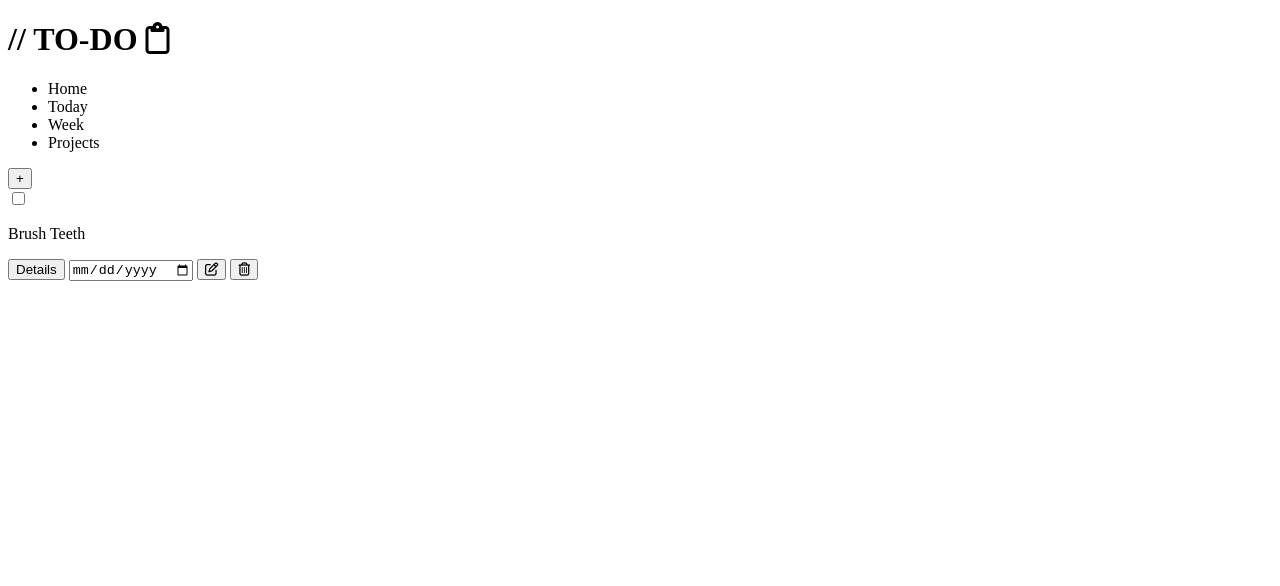
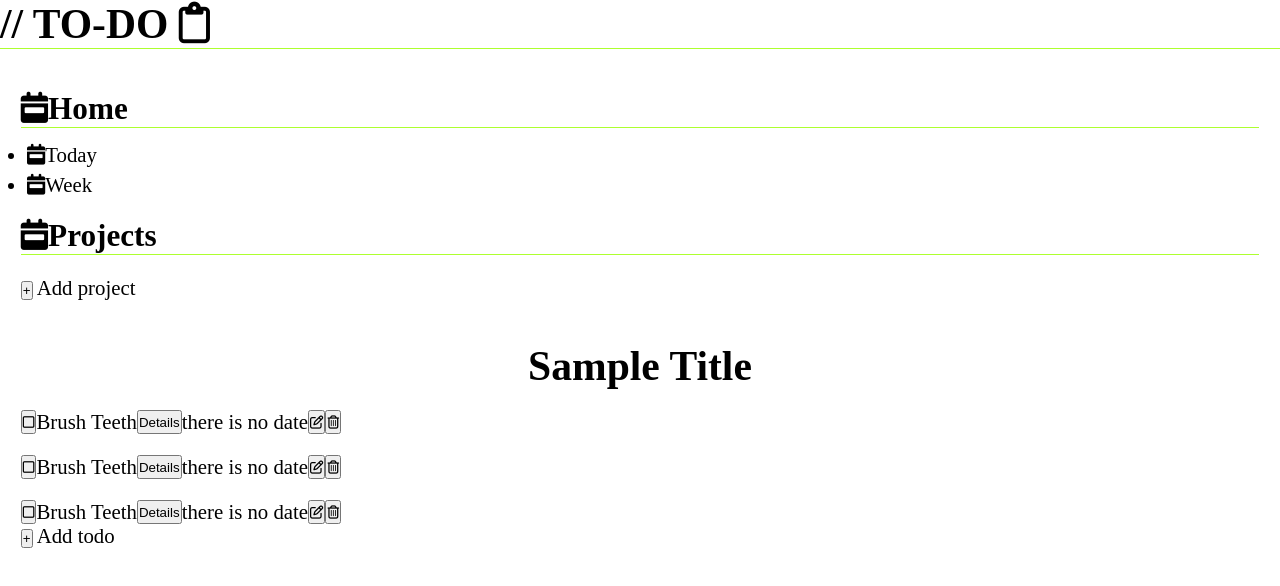
Before and after one commit to jaqubowsky/todo-list, a website built with webpack: page src/template.html in a window 1280 px wide. Built offline with nearby package versions, Linux system fonts and the light colour scheme.

Commit message:
Sample template and styling

```diff
--- a/src/style.css
+++ b/src/style.css
@@ -0,0 +1,71 @@
+*,
+*::after,
+*::before {
+  margin: 0;
+  padding: 0;
+  box-sizing: border-box;
+}
+
+body {
+  text-align: left;
+}
+
+/* MAIN LAYOUT */
+
+.container {
+  font-size: 1.3rem;
+}
+
+.title {
+  border-bottom: 1px solid greenyellow;
+}
+
+/* HEADER */
+
+.header {
+}
+
+/* MAIN */
+
+.main {
+  display: grid;
+  grid-template: auto auto / 1fr;
+}
+
+.main-left,
+.main-right {
+  padding: 1em;
+}
+
+/* NAV BAR */
+
+.projects-title,
+.home-title,
+.project-title {
+  margin-bottom: 0.5em;
+}
+
+.home-section,
+.projects-section {
+  margin: 1em 0;
+}
+
+.tab {
+  margin: 0.3em;
+}
+
+/* TODO ITEMS */
+
+.project-title {
+  text-align: center;
+}
+
+.todo-container {
+  display: grid;
+  grid-template-rows: (auto-fill, minmax(400px, 1fr));
+  gap: 1em;
+}
+
+.todo-item {
+  display: flex;
+}
--- a/src/template.html
+++ b/src/template.html
@@ -8,35 +8,80 @@
       src="https://kit.fontawesome.com/2caf16760b.js"
       crossorigin="anonymous"
     ></script>
+    <link rel="stylesheet" href="style.css" />
     <title>ToDo</title>
   </head>
   <body>
     <div class="container">
       <div class="wrapper">
         <div class="header">
-          <h1 class="header-title">
+          <h1 class="header-title title">
             // TO-DO <i class="fa-regular fa-clipboard"></i>
           </h1>
         </div>
         <div class="main">
           <div class="main-left">
             <nav class="side-bar">
-              <ul class="nav-bar">
-                <li class="home-tab">Home</li>
-                <li class="home-tab">Today</li>
-                <li class="home-tab">Week</li>
-                <li class="home-tab">Projects</li>
-              </ul>
+              <div class="home-section">
+                <h1 class="home-title title">
+                  <i class="fa-sharp fa-solid fa-calendar-week"></i>Home
+                </h1>
+                <ul class="nav-bar">
+                  <li class="today-tab tab">
+                    <i class="fa-sharp fa-solid fa-calendar-week"></i>Today
+                  </li>
+                  <li class="week-tab tab">
+                    <i class="fa-sharp fa-solid fa-calendar-week"></i>Week
+                  </li>
+                </ul>
+              </div>
+              <div class="projects-section">
+                <h1 class="projects-title title">
+                  <i class="fa-sharp fa-solid fa-calendar-week"></i>Projects
+                </h1>
+              </div>
             </nav>
             <button class="btn add-btn">+</button>
+            <span class="add-btn-text">Add project</span>
           </div>
           <div class="main-right">
+            <h1 class="project-title">Sample Title</h1>
             <div class="todo-container">
               <div class="todo-item high">
-                <input type="checkbox" class="todo-checkbox" />
+                <button class="btn checkbox-btn">
+                  <i class="fa-regular fa-square"></i>
+                </button>
                 <p class="todo-name">Brush Teeth</p>
                 <button class="btn btn-details">Details</button>
-                <input type="date" class="todo-date" />
+                <p class="todo-date">there is no date</p>
+                <button class="btn edit-btn">
+                  <i class="fa-regular fa-pen-to-square"></i>
+                </button>
+                <button class="btn delete-btn">
+                  <i class="fa-regular fa-trash-can"></i>
+                </button>
+              </div>
+              <div class="todo-item high">
+                <button class="btn checkbox-btn">
+                  <i class="fa-regular fa-square"></i>
+                </button>
+                <p class="todo-name">Brush Teeth</p>
+                <button class="btn btn-details">Details</button>
+                <p class="todo-date">there is no date</p>
+                <button class="btn edit-btn">
+                  <i class="fa-regular fa-pen-to-square"></i>
+                </button>
+                <button class="btn delete-btn">
+                  <i class="fa-regular fa-trash-can"></i>
+                </button>
+              </div>
+              <div class="todo-item high">
+                <button class="btn checkbox-btn">
+                  <i class="fa-regular fa-square"></i>
+                </button>
+                <p class="todo-name">Brush Teeth</p>
+                <button class="btn btn-details">Details</button>
+                <p class="todo-date">there is no date</p>
                 <button class="btn edit-btn">
                   <i class="fa-regular fa-pen-to-square"></i>
                 </button>
@@ -45,6 +90,8 @@
                 </button>
               </div>
             </div>
+            <button class="btn add-btn">+</button>
+            <span class="add-btn-text">Add todo</span>
           </div>
         </div>
         <div class="footer"></div>
```
